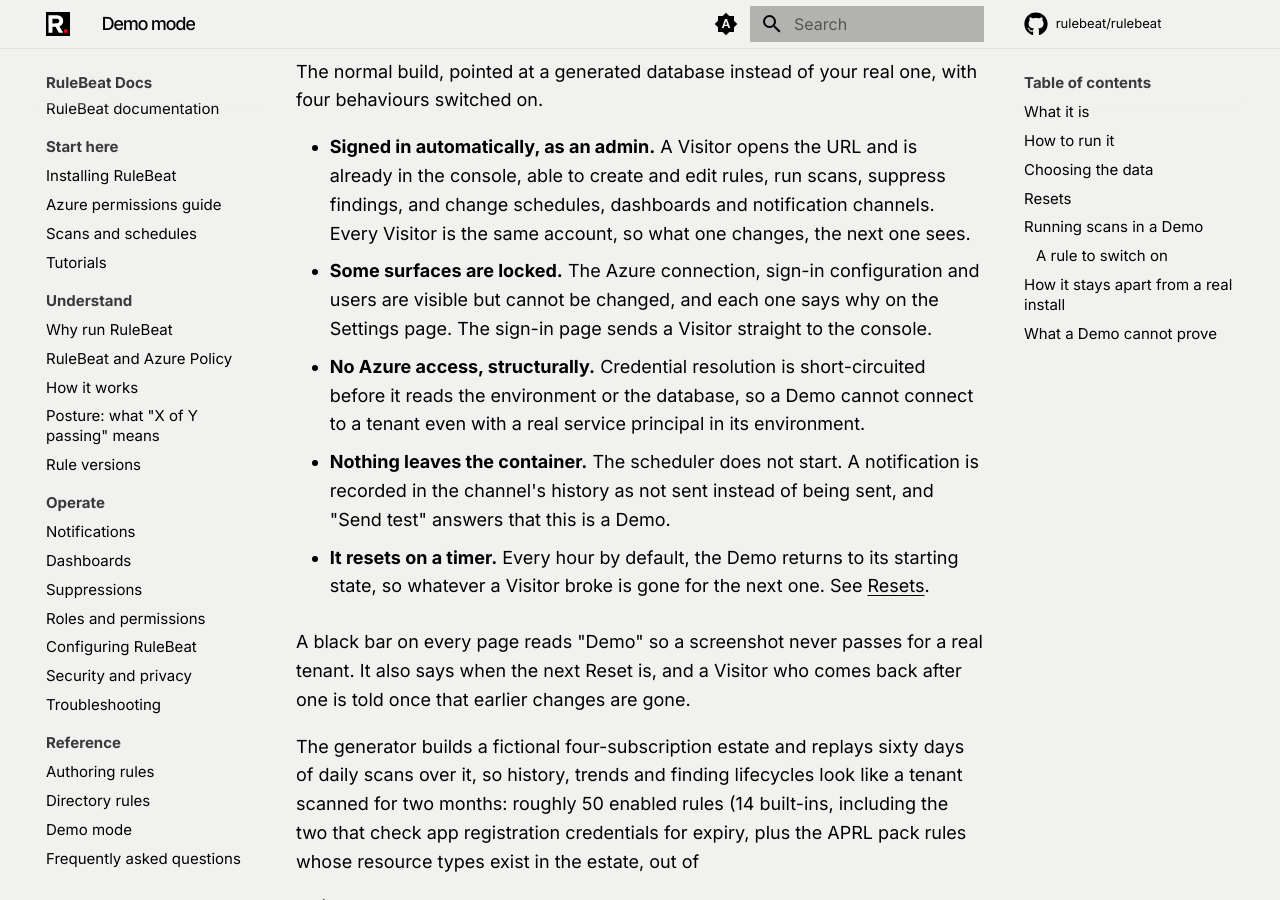
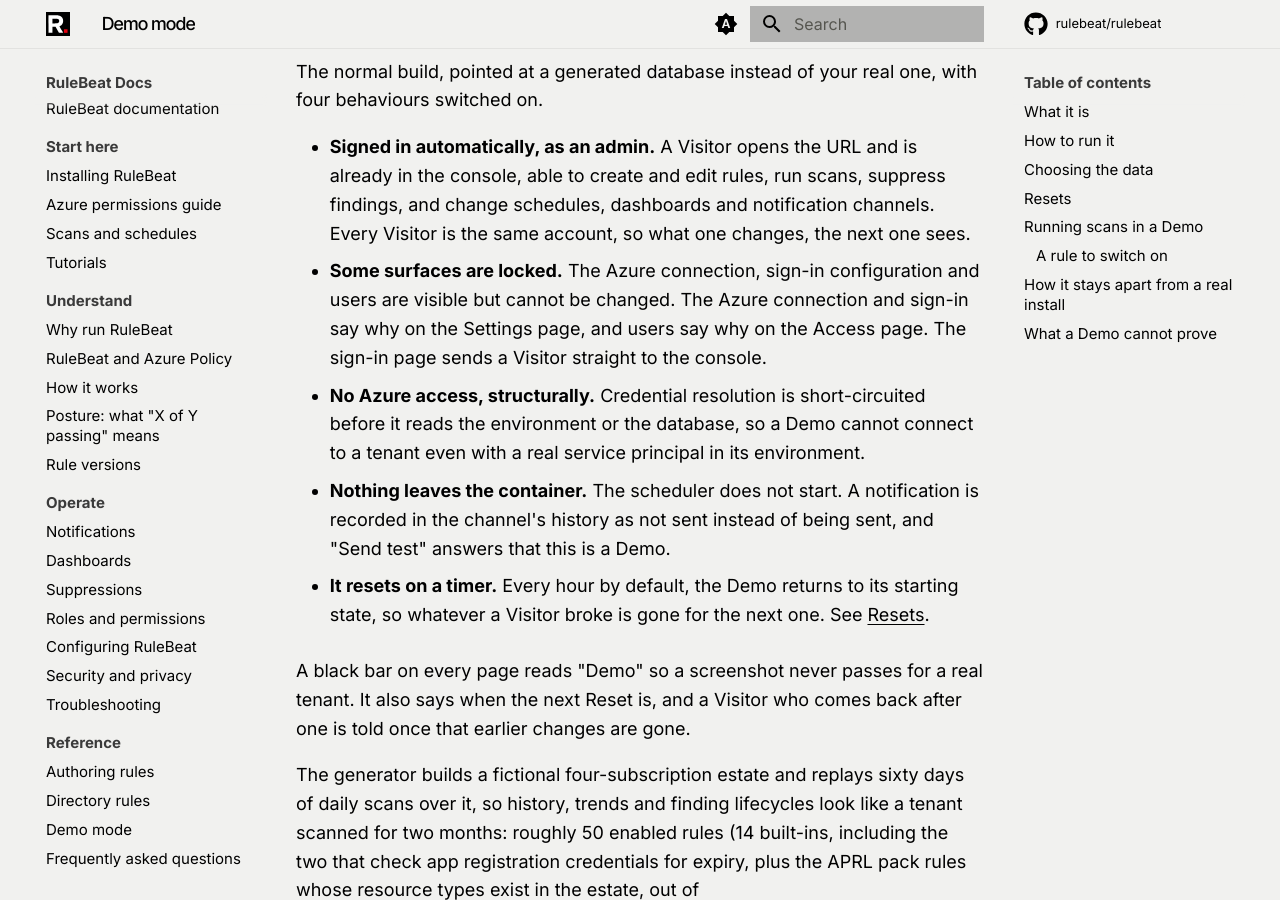
Before and after one commit to rulebeat/rulebeat, an MkDocs documentation site: the page built from docs/public/demo-mode.md, in a window 1280 px wide and 900 px high, scrolled down 322 px. Built offline with MkDocs 1.6.1 and Material for MkDocs 9.7.7, drawn with Linux system fonts in a browser that asks for light colours; comment, search, counter and statistics services are not loaded.

Commit message:
docs: say the Demo users lock shows on the Access page (#268)
The Demo page claimed every locked surface explains itself on Settings. The Users lock message now renders on the Access page, so the sentence names both pages.

```diff
--- a/docs/public/demo-mode.md
+++ b/docs/public/demo-mode.md
@@ -13,8 +13,8 @@
   able to create and edit rules, run scans, suppress findings, and change schedules, dashboards and
   notification channels. Every Visitor is the same account, so what one changes, the next one sees.
 - **Some surfaces are locked.** The Azure connection, sign-in configuration and users are visible
-  but cannot be changed, and each one says why on the Settings page. The sign-in page sends a
-  Visitor straight to the console.
+  but cannot be changed. The Azure connection and sign-in say why on the Settings page, and users
+  say why on the Access page. The sign-in page sends a Visitor straight to the console.
 - **No Azure access, structurally.** Credential resolution is short-circuited before it reads the
   environment or the database, so a Demo cannot connect to a tenant even with a real service
   principal in its environment.
```
